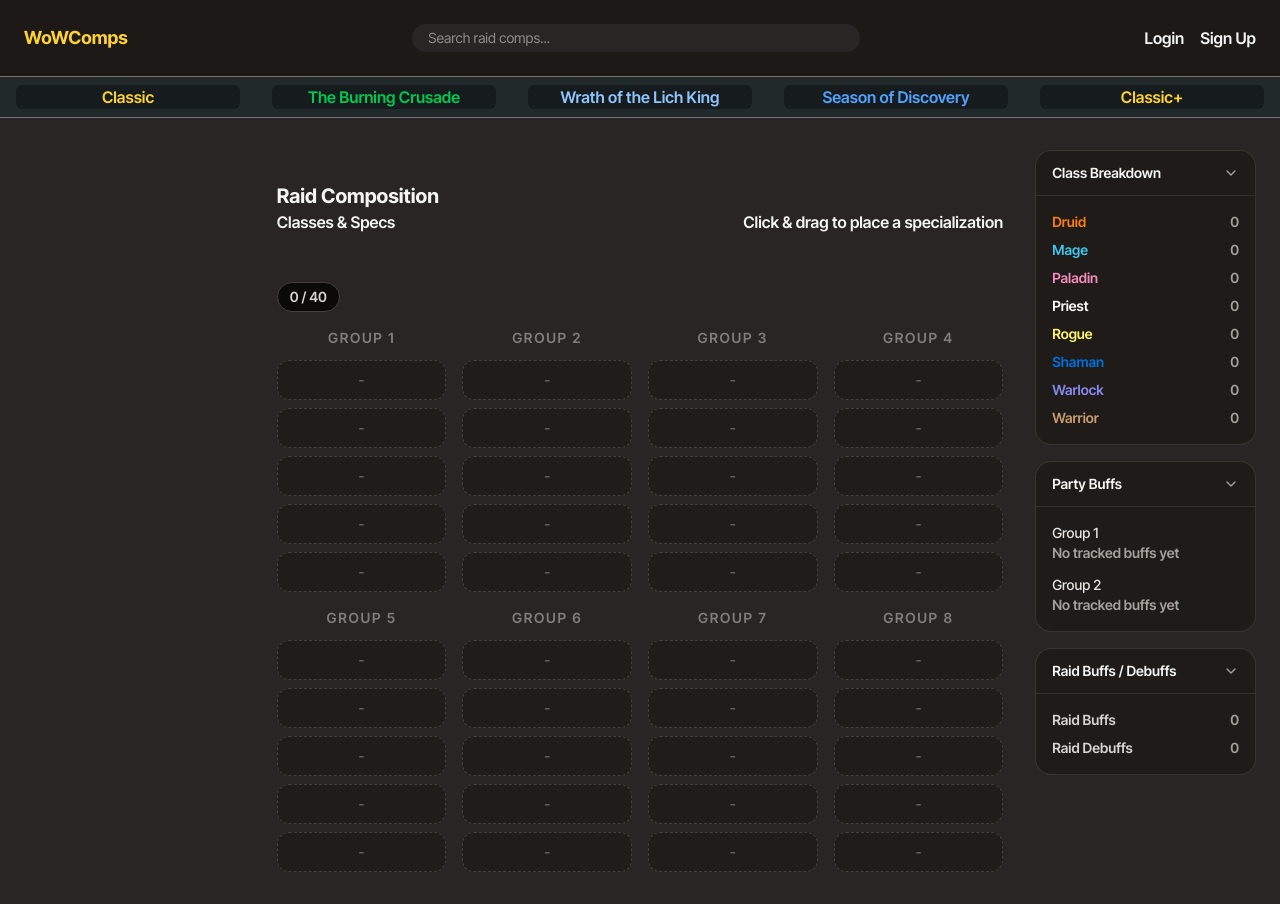
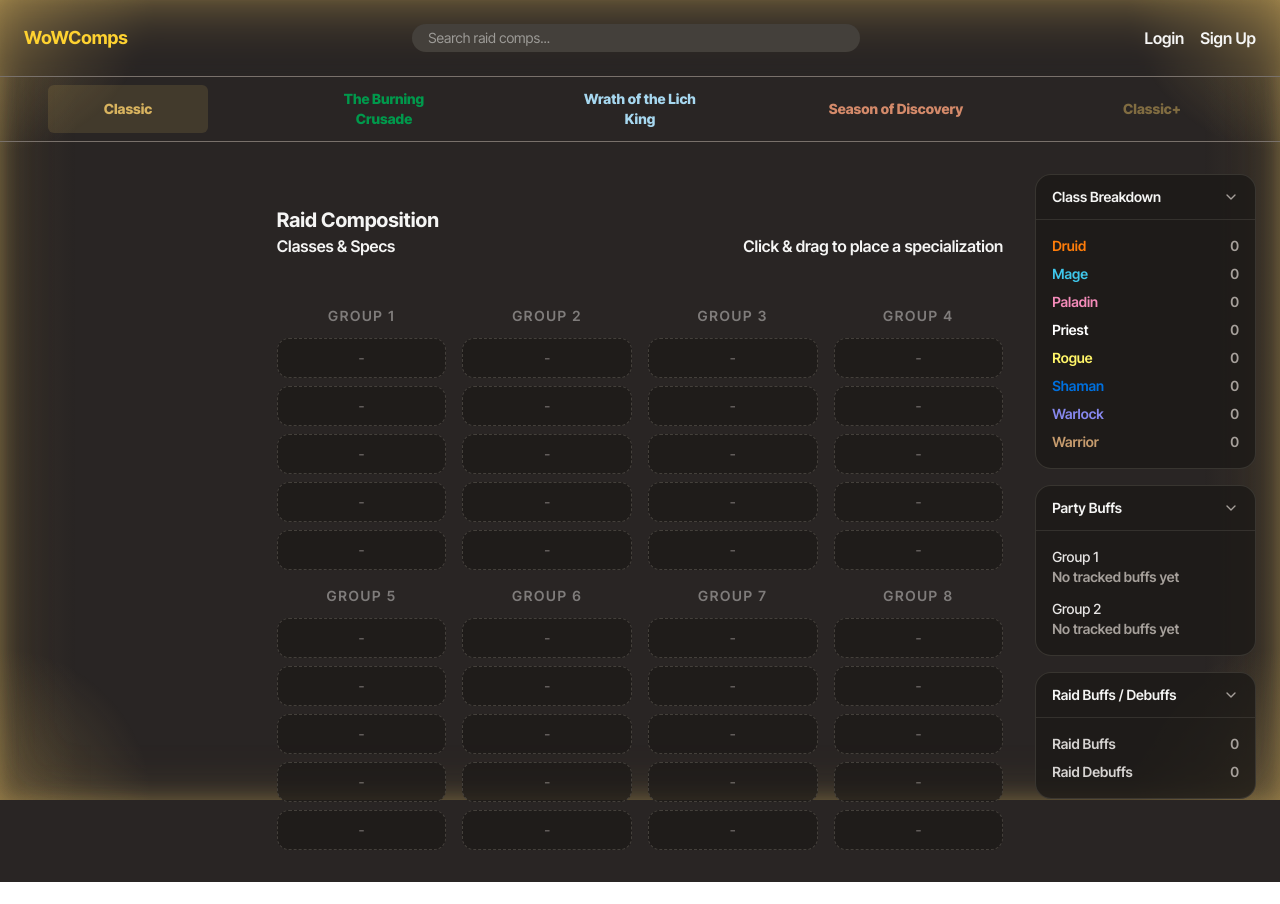
Before and after one commit to wjbetech/wowcomps, a React (Vite) app: page / in a window 1280 px wide. After the commit the page ends 882 px from the top, so only its background shows below. Built offline with nearby package versions, Linux system fonts and the light colour scheme.

Commit message:
feat/frontend: Work on colors and themes for each expansion

```diff
--- a/src/App.tsx
+++ b/src/App.tsx
@@ -1,14 +1,42 @@
+import { useState } from "react";
 import Navbar from "./components/Navbar";
 import RaidGrid from "./components/RaidGrid";
 import RightSideBar from "./components/RightSideBar";
 import SpecsPanel from "./components/SpecsPanel";
 import SubNav from "./components/SubNav";
+import type { Expansion } from "./data/expansionData";
+import expansionColors from "./lib/expansionColors";
 
 export function App() {
+  const [selectedExpansion, setSelectedExpansion] = useState<Expansion>("classic");
+  const theme = expansionColors[selectedExpansion];
+
   return (
-    <main className="min-h-screen bg-stone-800 text-stone-100">
+    <main className="relative min-h-screen overflow-x-hidden bg-stone-800 text-stone-100">
+      <div
+        aria-hidden="true"
+        className="pointer-events-none fixed inset-0 z-0 transition-[background,box-shadow] duration-500"
+        style={{
+          background: `
+            linear-gradient(to bottom, rgb(${theme.glow} / 0.12), transparent 7%),
+            linear-gradient(to right, rgb(${theme.glow} / 0.08), transparent 6%),
+            linear-gradient(to left, rgb(${theme.glow} / 0.08), transparent 6%),
+            radial-gradient(circle at top left, rgb(${theme.glow} / 0.32), transparent 10%),
+            radial-gradient(circle at top right, rgb(${theme.glow} / 0.32), transparent 10%),
+            radial-gradient(circle at bottom left, rgb(${theme.glow} / 0.24), transparent 10%),
+            radial-gradient(circle at bottom right, rgb(${theme.glow} / 0.24), transparent 10%)
+          `,
+          boxShadow: `
+            inset 0 0 18px rgb(${theme.glow} / 0.3),
+            inset 0 0 36px rgb(${theme.glow} / 0.2),
+            inset 0 0 64px rgb(${theme.glow} / 0.1)
+          `,
+        }}
+      />
+
+      <div className="relative z-10">
         <Navbar />
-      <SubNav />
+        <SubNav selectedExpansion={selectedExpansion} onSelectExpansion={setSelectedExpansion} />
 
         <div className="mx-auto grid w-full gap-8 px-4 py-8 lg:grid-cols-5 lg:px-6">
           <div className="lg:col-span-1"></div>
@@ -17,7 +45,8 @@
             <RaidGrid />
           </div>
           <div className="lg:col-span-1">
-          <RightSideBar>{/* Add your raid notes content here */}</RightSideBar>
+            <RightSideBar />
+          </div>
         </div>
       </div>
     </main>
--- a/src/components/Navbar.tsx
+++ b/src/components/Navbar.tsx
@@ -2,7 +2,7 @@
 
 export default function Navbar() {
   return (
-    <nav className="bg-stone-900 border-b border-stone-500 p-6 flex flex-row justify-between backdrop-blur items-center">
+    <nav className="border-b border-stone-500 p-6 flex flex-row justify-between backdrop-blur items-center">
       <a
         href="/"
         className="text-lg font-bold text-amber-300 transition-colors hover:text-amber-400"
@@ -18,7 +18,7 @@
             id="raid-comp-search"
             type="search"
             placeholder="Search raid comps..."
-            className="w-full bg-stone-800 px-4 py-1 rounded-full font-normal text-sm"
+            className="w-full bg-stone-700 px-4 py-1 rounded-full font-normal text-sm"
           />
         </div>
       </form>
--- a/src/components/RaidGrid.tsx
+++ b/src/components/RaidGrid.tsx
@@ -13,14 +13,6 @@
   return (
     <section className="mx-auto w-full max-w-5xl">
       <div className="rounded-3xl">
-        <div className="flex flex-col gap-3 border-stone-700/60 pb-4 sm:flex-row sm:items-end sm:justify-between">
-          <div className="flex items-center gap-3 text-sm">
-            <span className="rounded-full border border-stone-700 bg-stone-950 px-3 py-1 text-stone-300">
-              0 / 40
-            </span>
-          </div>
-        </div>
-
         <div className="grid gap-4 xl:grid-cols-4">
           {groups.map((group) => (
             <article key={group.id} className="rounded-2xl">
--- a/src/components/SubNav.tsx
+++ b/src/components/SubNav.tsx
@@ -1,21 +1,40 @@
-export default function SubNav() {
+import { expansionsData, type Expansion } from "../data/expansionData";
+import expansionColors from "../lib/expansionColors";
+
+type SubNavProps = {
+  selectedExpansion: Expansion;
+  onSelectExpansion: (expansion: Expansion) => void;
+};
+
+export default function SubNav({ selectedExpansion, onSelectExpansion }: SubNavProps) {
   return (
-    <header className="mx-auto grid grid-cols-5 w-full text-center py-2 bg-mist-800 border-b border-stone-500">
-      <a className="grid-1 text-amber-300 cursor-pointer mx-4 bg-mist-900 hover:bg-mist-950 rounded-md">
-        Classic
-      </a>
-      <a className="grid-2 text-green-500 cursor-pointer mx-4 bg-mist-900 hover:bg-mist-950 rounded-md">
-        The Burning Crusade
-      </a>
-      <a className="grid-3 text-blue-300 cursor-pointer mx-4 bg-mist-900 hover:bg-mist-950 rounded-md">
-        Wrath of the Lich King
-      </a>
-      <a className="grid-4 text-blue-400 cursor-pointer mx-4 bg-mist-900 hover:bg-mist-950 rounded-md">
-        Season of Discovery
-      </a>
-      <a className="grid-5 text-amber-300 cursor-pointer mx-4 bg-mist-900 hover:bg-mist-950 rounded-md">
-        Classic+
-      </a>
+    <header className="mx-auto grid w-full grid-cols-5 border-b border-stone-500 py-2 text-center">
+      {expansionsData.map((expansion) => {
+        const currentExp = expansion.id === selectedExpansion;
+        const theme = expansionColors[expansion.id];
+
+        return (
+          <button
+            key={expansion.id}
+            type="button"
+            onClick={() => {
+              if (expansion.enabled) {
+                onSelectExpansion(expansion.id);
+              }
+            }}
+            disabled={!expansion.enabled}
+            className={[
+              "mx-12 rounded-md px-3 py-1 text-sm font-extrabold transition",
+              theme.text,
+              theme.hoverBg,
+              currentExp ? theme.activeBg : "",
+              !expansion.enabled ? "cursor-not-allowed opacity-50" : "cursor-pointer",
+            ].join(" ")}
+          >
+            {expansion.label}
+          </button>
+        );
+      })}
     </header>
   );
 }
--- /dev/null
+++ b/src/data/expansionData.ts
@@ -0,0 +1,49 @@
+export type Expansion = "classic" | "tbc" | "wotlk" | "sod" | "classicPlus";
+
+export type RaidSize = 10 | 20 | 25 | 40;
+
+export type ExpansionConfig = {
+  id: Expansion;
+  label: string;
+  themeKey: string;
+  enabled: boolean;
+  raidSizes: RaidSize[];
+};
+
+export const expansionsData: ExpansionConfig[] = [
+  {
+    id: "classic",
+    label: "Classic",
+    themeKey: "classic",
+    enabled: true,
+    raidSizes: [10, 20, 40],
+  },
+  {
+    id: "tbc",
+    label: "The Burning Crusade",
+    themeKey: "tbc",
+    enabled: true,
+    raidSizes: [10, 25],
+  },
+  {
+    id: "wotlk",
+    label: "Wrath of the Lich King",
+    themeKey: "wotlk",
+    enabled: true,
+    raidSizes: [10, 25],
+  },
+  {
+    id: "sod",
+    label: "Season of Discovery",
+    themeKey: "sod",
+    enabled: true,
+    raidSizes: [10, 25],
+  },
+  {
+    id: "classicPlus",
+    label: "Classic+",
+    themeKey: "classicPlus",
+    enabled: false,
+    raidSizes: [10, 20, 40],
+  },
+];
--- /dev/null
+++ b/src/lib/expansionColors.ts
@@ -0,0 +1,44 @@
+import type { Expansion } from "../data/expansionData";
+
+const expansionColors: Record<
+  Expansion,
+  {
+    text: string;
+    activeBg: string;
+    hoverBg: string;
+    glow: string;
+  }
+> = {
+  classic: {
+    text: "text-[#D8B35F]",
+    activeBg: "bg-[#D8B35F]/15",
+    hoverBg: "hover:bg-[#D8B35F]/5",
+    glow: "216 179 95",
+  },
+  tbc: {
+    text: "text-[#00994c]",
+    activeBg: "bg-[#62C96B]/15",
+    hoverBg: "hover:bg-[#62C96B]/5",
+    glow: "98 201 107",
+  },
+  wotlk: {
+    text: "text-[#A7D8F0]",
+    activeBg: "bg-[#A7D8F0]/15",
+    hoverBg: "hover:bg-[#A7D8F0]/5",
+    glow: "167 216 240",
+  },
+  sod: {
+    text: "text-[#D48A6A]",
+    activeBg: "bg-[#D48A6A]/15",
+    hoverBg: "hover:bg-[#D48A6A]/5",
+    glow: "212 138 106",
+  },
+  classicPlus: {
+    text: "text-[#D8B35F]",
+    activeBg: "bg-[#D8B35F]/15",
+    hoverBg: "hover:bg-[#D8B35F]/5",
+    glow: "216 179 95",
+  },
+};
+
+export default expansionColors;
--- /dev/null
+++ b/src/lib/expansionMap.ts
@@ -0,0 +1,5 @@
+import { expansionsData, type Expansion, type ExpansionConfig } from "../data/expansionData";
+
+export const expansionMap = Object.fromEntries(
+  expansionsData.map((exp) => [exp.id, exp]),
+) as Record<Expansion, ExpansionConfig>;
```
Also changed, not shown: 2 other files (tests, documents, lock files or other folders). Lines whose indentation alone changed are shown as unchanged.
